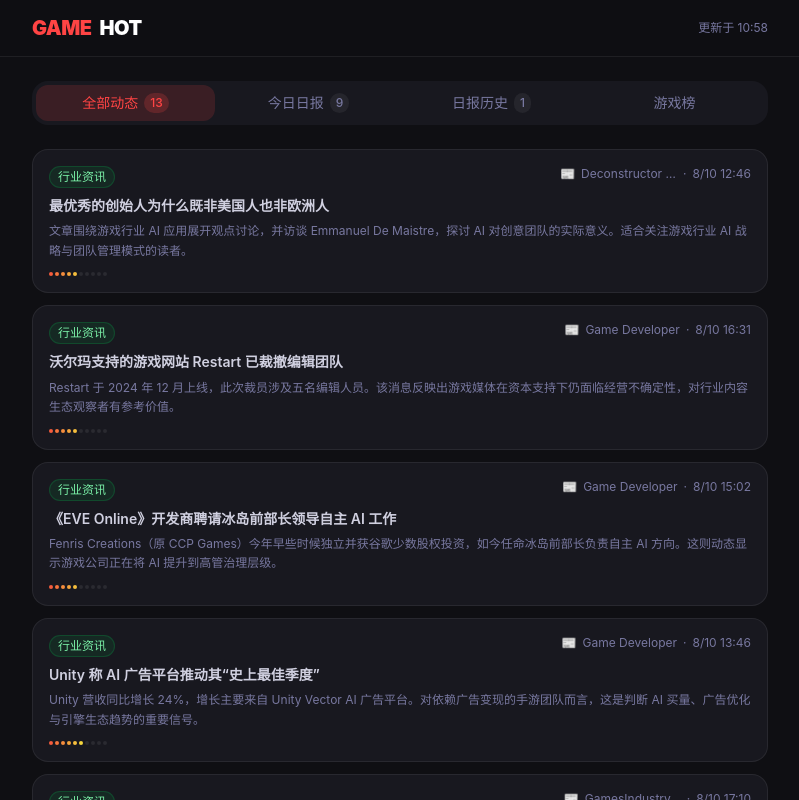
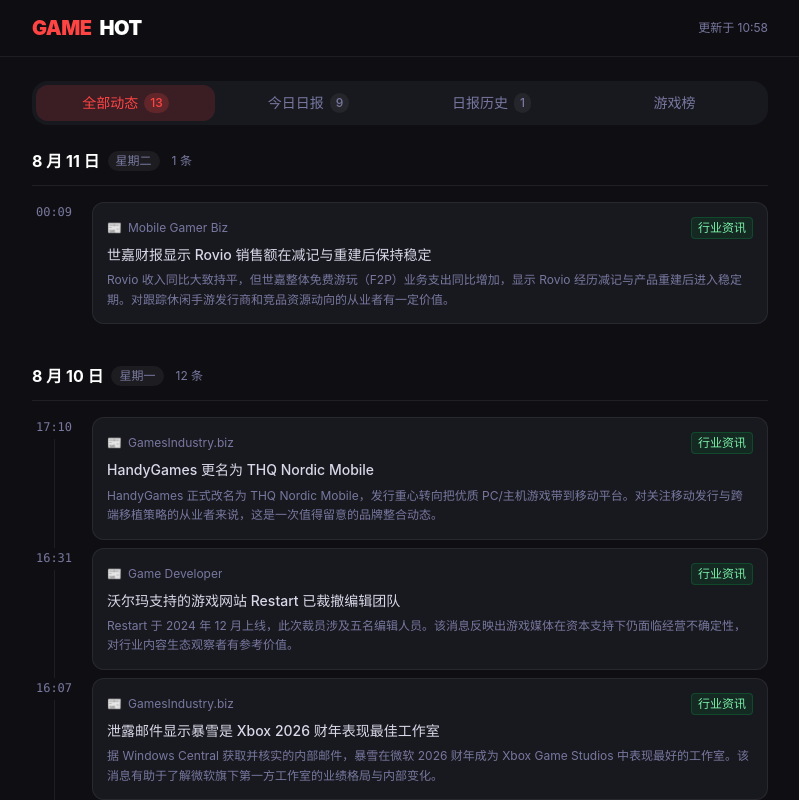
Before and after one commit to xiongxiaoqiu77-prog/gamehot, a Next.js app: page / in a window 1280 px wide. Shown: the top 800 px of the page, without its empty margins (240-1039 px from the left). Built offline with nearby package versions, Linux system fonts and the light colour scheme.

Commit message:
feat: 全部动态改为时间线布局（日期分组 + 左侧时间轴）
变更统计: 1个文件（~1修改）（+88行/-39行）

```diff
--- a/app/components/MainTabs.tsx
+++ b/app/components/MainTabs.tsx
@@ -41,6 +41,24 @@
 
 // ── 全部动态 Tab ───────────────────────────────────────────────────────────────
 
+const WEEKDAYS = ['日', '一', '二', '三', '四', '五', '六']
+
+function groupByDate(articles: RealtimeFeed['articles']) {
+  const map = new Map<string, typeof articles>()
+  for (const a of articles) {
+    const d = a.published_at ? a.published_at.slice(0, 10) : a.fetched_at.slice(0, 10)
+    if (!map.has(d)) map.set(d, [])
+    map.get(d)!.push(a)
+  }
+  // 每组内按时间降序
+  map.forEach(v => v.sort((a, b) => {
+    const ta = a.published_at || a.fetched_at
+    const tb = b.published_at || b.fetched_at
+    return tb.localeCompare(ta)
+  }))
+  return [...map.entries()].sort((a, b) => b[0].localeCompare(a[0]))
+}
+
 function RealtimeTab({ feed }: { feed: RealtimeFeed }) {
   const articles = feed.articles ?? []
 
@@ -53,53 +71,84 @@
     )
   }
 
-  return (
-    <div className="flex flex-col gap-3">
-      {articles.map(a => {
-        const catColor = CATEGORY_COLORS[a.category] ?? 'bg-white/5 text-white/40 border-white/10'
-        const pub = a.published_at ? new Date(a.published_at) : null
-        const timeStr = pub
-          ? `${pub.getMonth() + 1}/${pub.getDate()} ${pub.getHours().toString().padStart(2, '0')}:${pub.getMinutes().toString().padStart(2, '0')}`
-          : relativeTime(a.fetched_at)
+  const groups = groupByDate(articles)
 
   return (
+    <div className="flex flex-col gap-8">
+      {groups.map(([date, items]) => {
+        const d = new Date(date + 'T00:00:00')
+        const dayLabel = `${d.getMonth() + 1} 月 ${d.getDate()} 日`
+        const weekLabel = `星期${WEEKDAYS[d.getDay()]}`
+
+        return (
+          <section key={date}>
+            {/* 日期区块头 */}
+            <div className="flex items-center gap-3 mb-4 pb-3 border-b" style={{ borderColor: 'var(--border)' }}>
+              <div className="flex items-center gap-2">
+                <span className="text-base font-bold text-white">{dayLabel}</span>
+                <span className="text-xs px-2 py-0.5 rounded-full" style={{ background: 'rgba(255,255,255,0.06)', color: 'var(--muted)' }}>
+                  {weekLabel}
+                </span>
+              </div>
+              <span className="text-xs" style={{ color: 'var(--muted)' }}>{items.length} 条</span>
+            </div>
+
+            {/* 时间线条目 */}
+            <div className="flex flex-col">
+              {items.map((a, idx) => {
+                const pub = a.published_at ? new Date(a.published_at) : new Date(a.fetched_at)
+                const timeStr = `${pub.getHours().toString().padStart(2, '0')}:${pub.getMinutes().toString().padStart(2, '0')}`
+                const catColor = CATEGORY_COLORS[a.category] ?? 'bg-white/5 text-white/40 border-white/10'
+                const isLast = idx === items.length - 1
+
+                return (
+                  <div key={a.url} className="flex gap-4">
+                    {/* 左侧时间轴 */}
+                    <div className="flex flex-col items-center" style={{ width: 44, minWidth: 44 }}>
+                      <span className="text-xs font-mono leading-none mt-1" style={{ color: 'var(--muted)' }}>
+                        {timeStr}
+                      </span>
+                      <div className="w-px flex-1 mt-1.5" style={{ background: isLast ? 'transparent' : 'var(--border)', minHeight: 16 }} />
+                    </div>
+
+                    {/* 右侧卡片 */}
                     <a
-            key={a.url}
                       href={a.url}
                       target="_blank"
                       rel="noopener noreferrer"
-            className="group rounded-2xl p-4 border transition-all duration-200 hover:-translate-y-0.5"
+                      className="group flex-1 rounded-xl p-3.5 border mb-2 transition-all duration-200 hover:-translate-y-0.5 min-w-0"
                       style={{ background: 'var(--surface)', borderColor: 'var(--border)' }}
                     >
-            <div className="flex items-start justify-between gap-3 mb-2">
-              <div className="flex items-center gap-2 flex-wrap">
+                      <div className="flex items-center justify-between gap-2 mb-1.5">
+                        <div className="flex items-center gap-1.5">
+                          <span className="text-xs" style={{ color: 'var(--muted)' }}>{sourceIcon(a.source)}</span>
+                          <span className="text-xs truncate max-w-28" style={{ color: 'var(--muted)' }}>
+                            {a.source.replace('微信-', '')}
+                          </span>
+                        </div>
                         {a.category && (
-                  <span className={`text-xs px-2 py-0.5 rounded-full border ${catColor}`}>
+                          <span className={`text-xs px-1.5 py-0.5 rounded border shrink-0 ${catColor}`}>
                             {a.category}
                           </span>
                         )}
                       </div>
-              <div className="flex items-center gap-1.5 text-xs shrink-0" style={{ color: 'var(--muted)' }}>
-                <span>{sourceIcon(a.source)}</span>
-                <span className="truncate max-w-24">{a.source.replace('微信-', '')}</span>
-                <span>·</span>
-                <span>{timeStr}</span>
-              </div>
-            </div>
 
-            <h3 className="text-sm font-semibold leading-snug mb-1.5 group-hover:text-white transition-colors"
-                style={{ color: '#d0d0e0' }}>
+                      <h3 className="text-sm font-medium leading-snug mb-1.5 group-hover:text-white transition-colors"
+                          style={{ color: '#d8d8e8' }}>
                         {a.title}
                       </h3>
 
                       {a.zh_desc && (
-              <p className="text-xs leading-relaxed mb-3 line-clamp-2" style={{ color: 'var(--muted)' }}>
+                        <p className="text-xs leading-relaxed line-clamp-2" style={{ color: 'var(--muted)' }}>
                           {a.zh_desc}
                         </p>
                       )}
-
-            <ScorePip score={a.score} />
                     </a>
+                  </div>
+                )
+              })}
+            </div>
+          </section>
         )
       })}
     </div>
```
Lines whose indentation alone changed are shown as unchanged.
